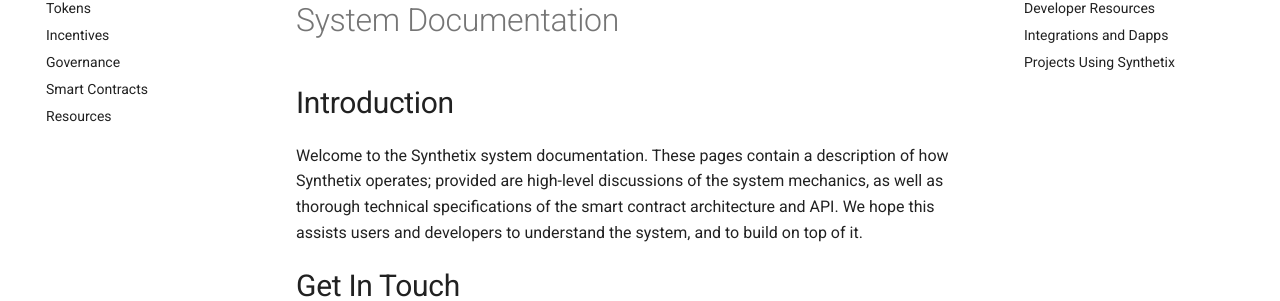
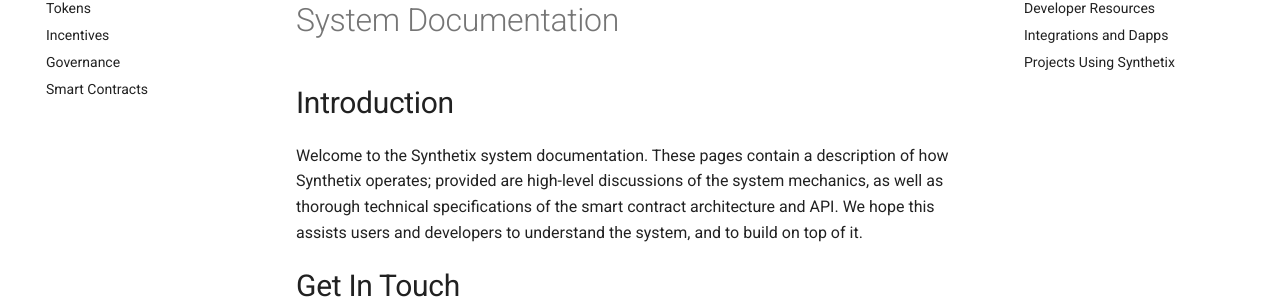
Before and after one commit to Synthetixio/synthetix, an MkDocs documentation site: the page built from docs/index.md, in a window 1280 px wide. Shown: the part 232-533 px from the top of the page. Built offline with MkDocs 1.6.1 and Material for MkDocs 9.7.7, drawn with Linux system fonts in a browser that asks for light colours; comment, search, counter and statistics services are not loaded.

Commit message:
Move resources section.

```diff
--- a/mkdocs.yml
+++ b/mkdocs.yml
@@ -25,7 +25,6 @@
     - Incentives: incentives.md
     - Governance: governance.md
     - Smart Contracts: contracts/index.md
-    - Resources: resources.md
   - Smart Contracts:
     - Architecture: contracts/index.md
     - Tokens:
@@ -71,6 +70,7 @@
   - Internal Notes:
     - Audit Notes: contracts/audit-notes.md
     - Work Sheet: work-sheet.md
+    - Resources: resources.md
 
 # These social links will be rendered as icons in the footer, as long as the type corresponds to FontAwesome glyph.
 extra:
```
